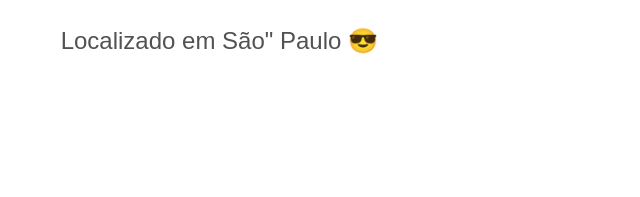
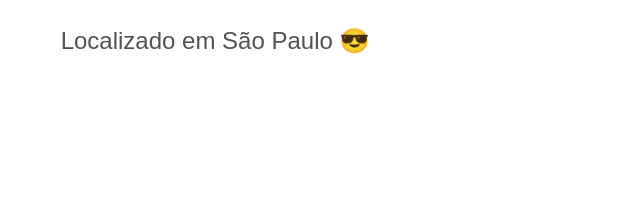
Before and after one commit to tiago9991/tiago9991.github.io, a plain HTML site: page index.html in a window 1280 px wide. Shown: the part 519-716 px from the top of the page, 446-1086 px from the left. Drawn offline with Linux system fonts and the light colour scheme.

Commit message:
correção do subtitulo

```diff
--- a/index.html
+++ b/index.html
@@ -26,7 +26,7 @@
     <img src="img/perfil.jpg" alt="Lobo Cinza" width="360" height="520">
     <div>
       <h1>Desenvolvedor <br> Front End & <br> UX/UI Designer</h1>
-      <p>Localizado em São" Paulo &#128526;</p>
+      <p>Localizado em São Paulo &#128526;</p>
     </div>
   </main>
 
```
